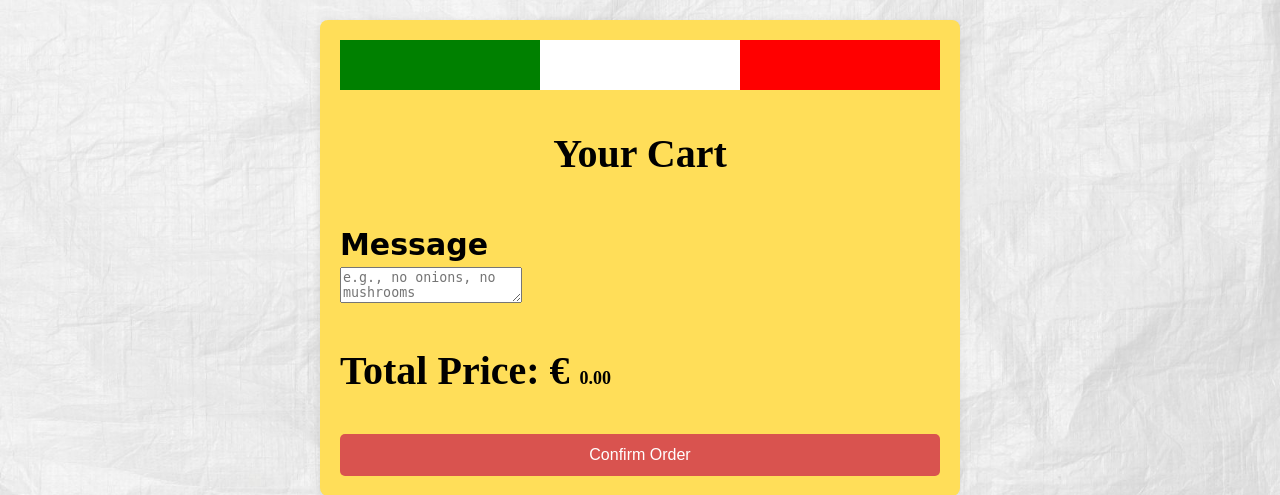
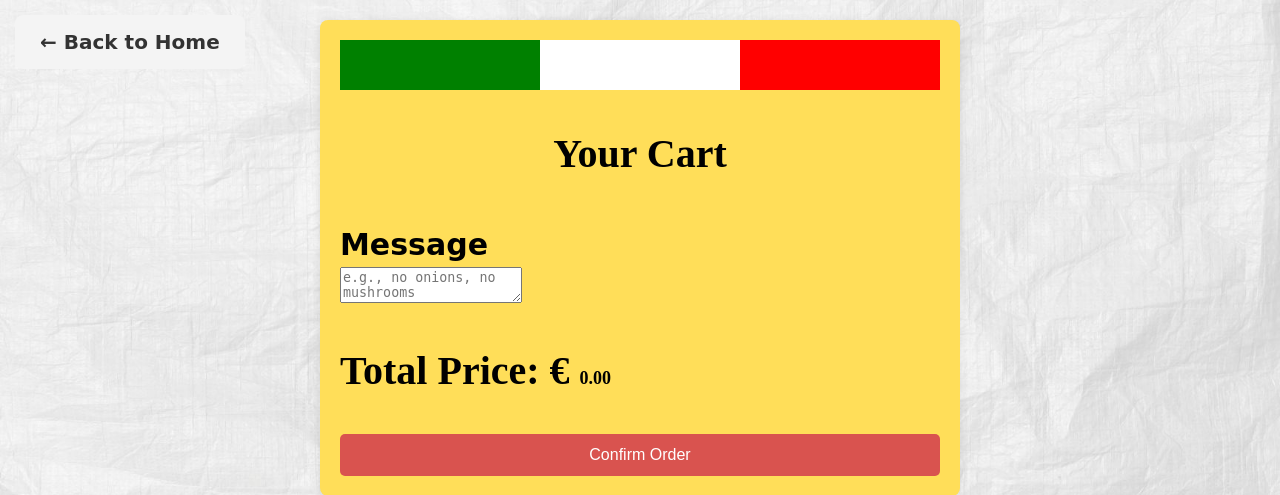
Before and after one commit to toent/TeamNULL, a Flask app: page /order in a window 1280 px wide. Shown: the top 495 px of the page. Run offline with Flask 3, Linux system fonts and the light colour scheme; some web fonts are replaced.

Commit message:
back button on order.html

```diff
--- a/static/css/order.css
+++ b/static/css/order.css
@@ -208,6 +208,26 @@ input[type="tel"]:focus {
     font-family: "Italiana", serif;
 }
 
+/*Back button*/
+.back-button {
+    position: absolute;
+    top: 15px;
+    left: 15px;
+    background-color: #f4f4f4;
+    color: #333;
+    padding: 15px 25px;
+    border: none;
+    border-radius: 8px;
+    font-size: 20px;
+    font-weight: bold;
+    cursor: pointer;
+    text-decoration: none;
+    transition: background-color 0.3s;
+}
+.back-button:hover {
+    background-color: #ddd;
+}
+
 /* Responsive design adjustments */
 @media (min-width: 600px) {
     .center-text {
--- a/templates/order.html
+++ b/templates/order.html
@@ -16,6 +16,7 @@
     <link href="https://fonts.googleapis.com/css2?family=Italiana&display=swap" rel="stylesheet">
 </head>
 <body>
+    <a href="{{ url_for('index') }}" class="back-button">← Back to Home</a>
 
 <div class="container" id="color-container">
     <div class="bar-container">
```
